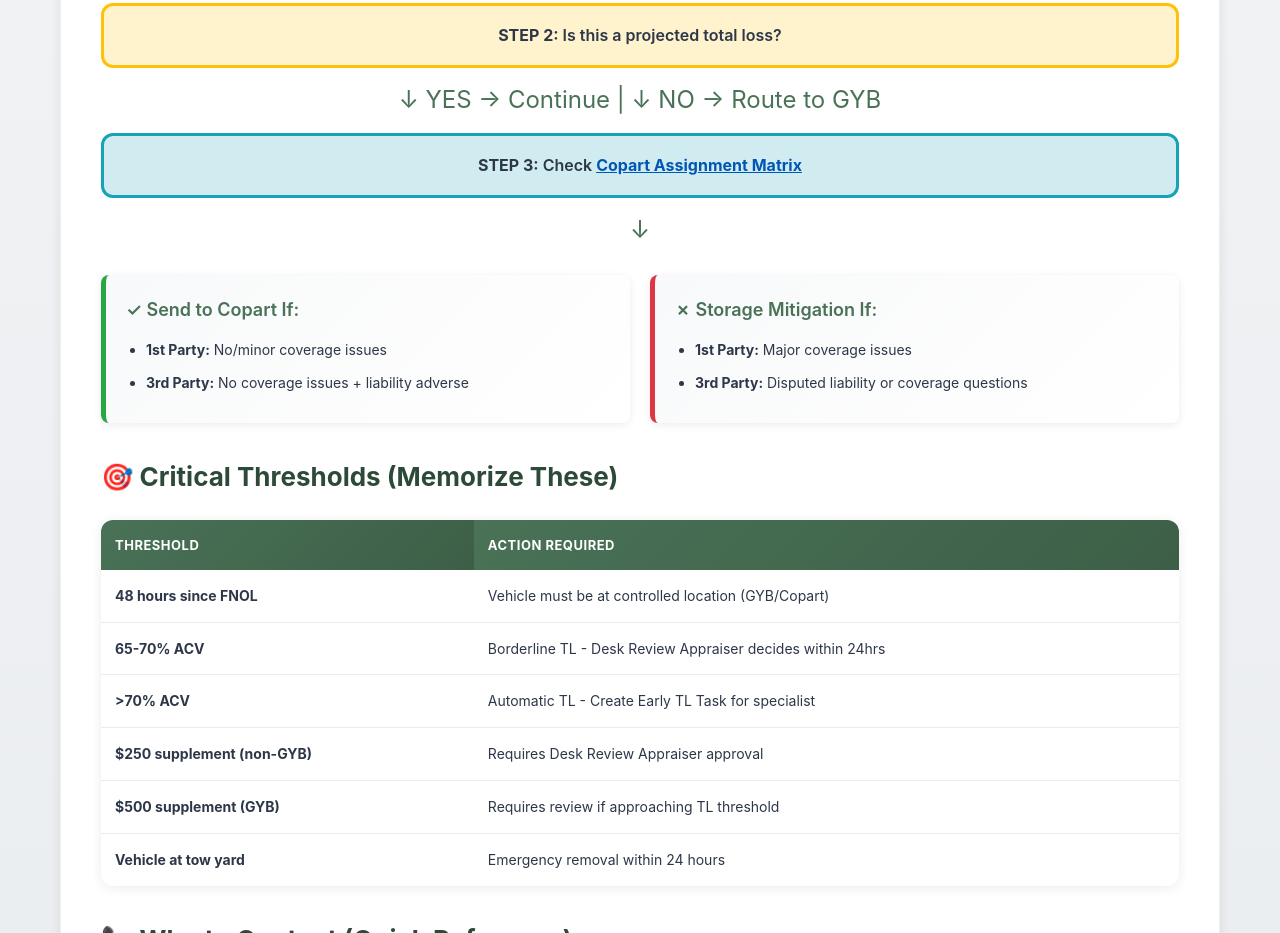
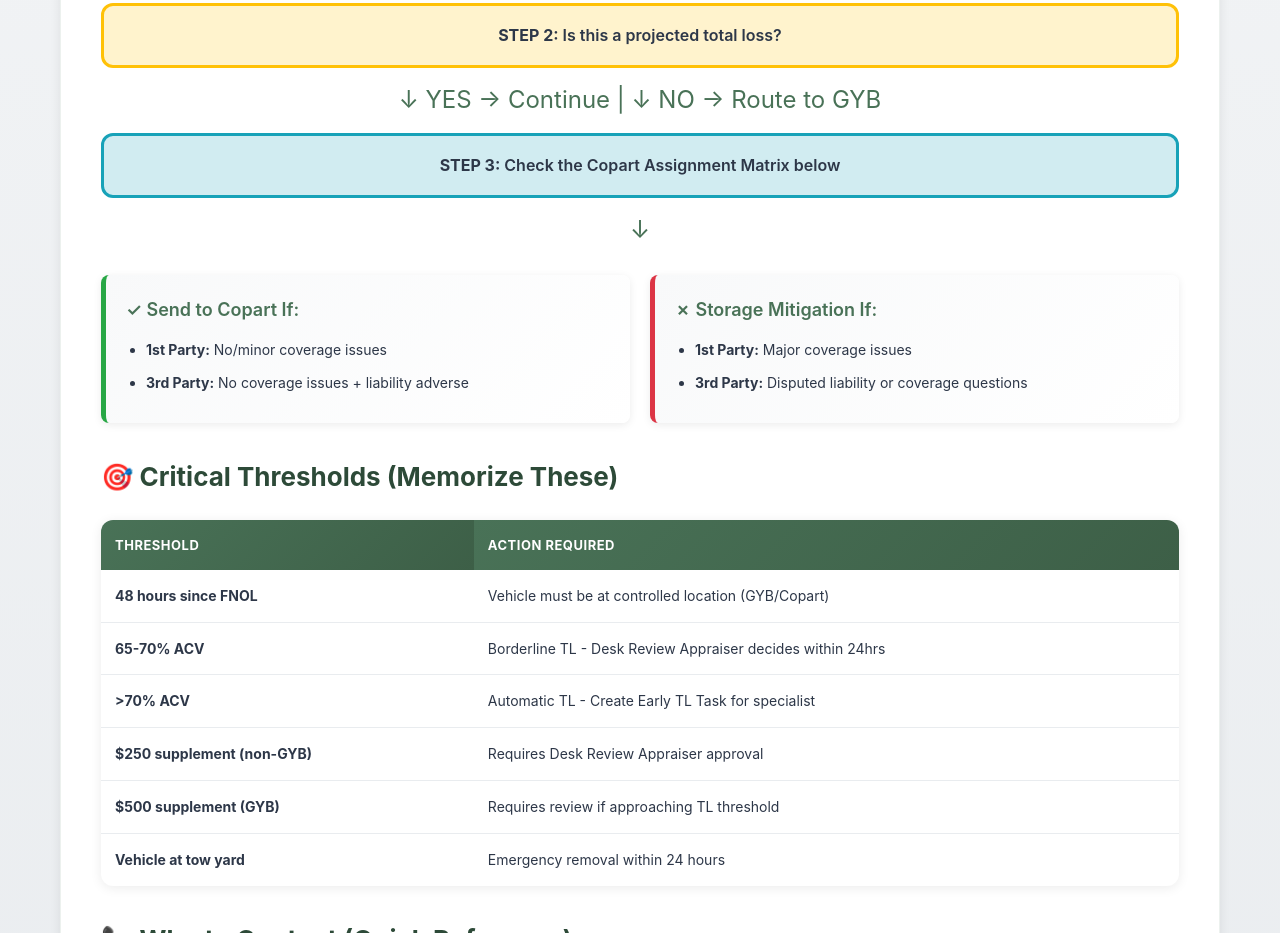
Before and after one commit to andrewnelson-branch/vcp-tool, a plain HTML site: page index.html in a window 1280 px wide. Shown: the part 1408-2341 px from the top of the page. Drawn offline with Linux system fonts and the light colour scheme.

Commit message:
Update index.html

```diff
--- a/index.html
+++ b/index.html
@@ -603,7 +603,7 @@ a.internal-link:hover {
 <div class="flow-arrow">↓ YES → Continue | ↓ NO → Route to GYB</div>
 
 <div class="flow-step" style="background:#d1ecf1;border-color:#17a2b8">
-<strong>STEP 3:</strong> Check <a href="#copart-matrix-quick" class="internal-link">Copart Assignment Matrix</a>
+<strong>STEP 3:</strong> Check the Copart Assignment Matrix below
 </div>
 <div class="flow-arrow">↓</div>
 
```
